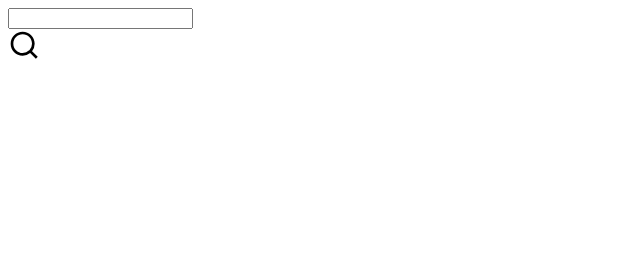
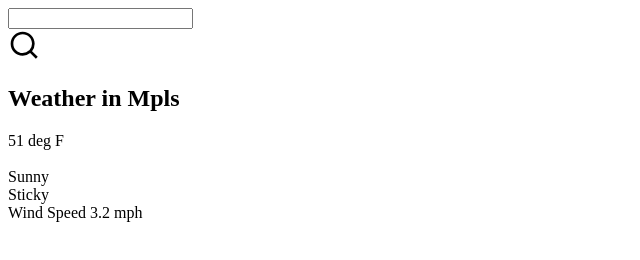
Before and after one commit to ChrisLee1659/Weather_Dashboard, a plain HTML site: page index.html in a window 1280 px wide. Shown: the whole page, without its empty margins (0-640 px from the left). Drawn offline with Linux system fonts and the light colour scheme.

Commit message:
added classes for different weather descriptions in html

```diff
--- a/index.html
+++ b/index.html
@@ -16,6 +16,14 @@
 
         </div>
     </div>
+    <div class="weather">
+        <h2 class="city">Weather in Mpls</h2>
+        <div class="temp">51 deg F</div>
+        <img src="" alt="" class="icon" />
+        <div class="description">Sunny</div>
+        <div class="humidity">Sticky</div>
+        <div class="wind">Wind Speed 3.2 mph</div>
+    </div>
    </div>
 
 </body>
```
Also changed, not shown: 1 other file.
